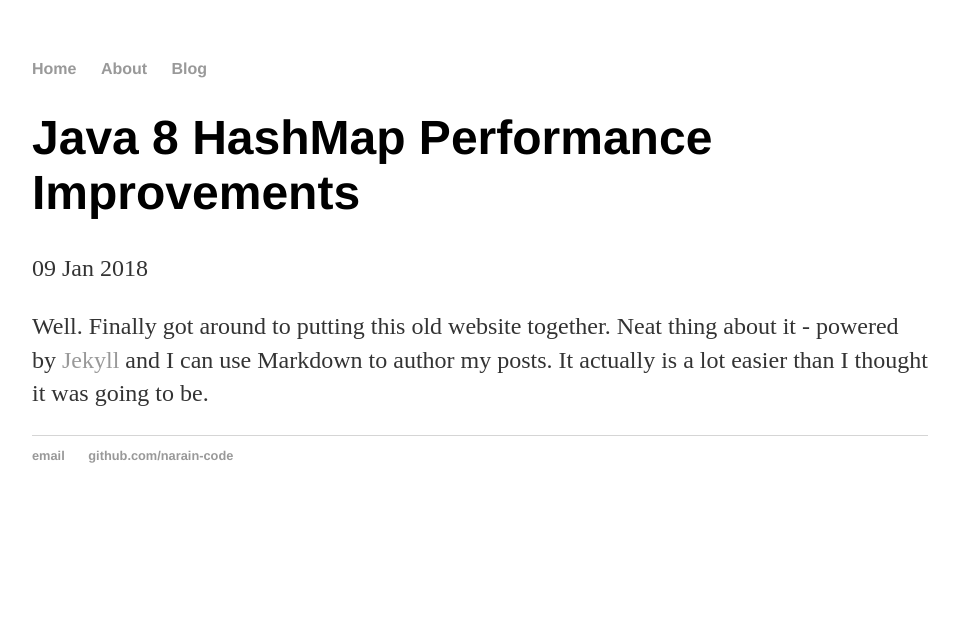
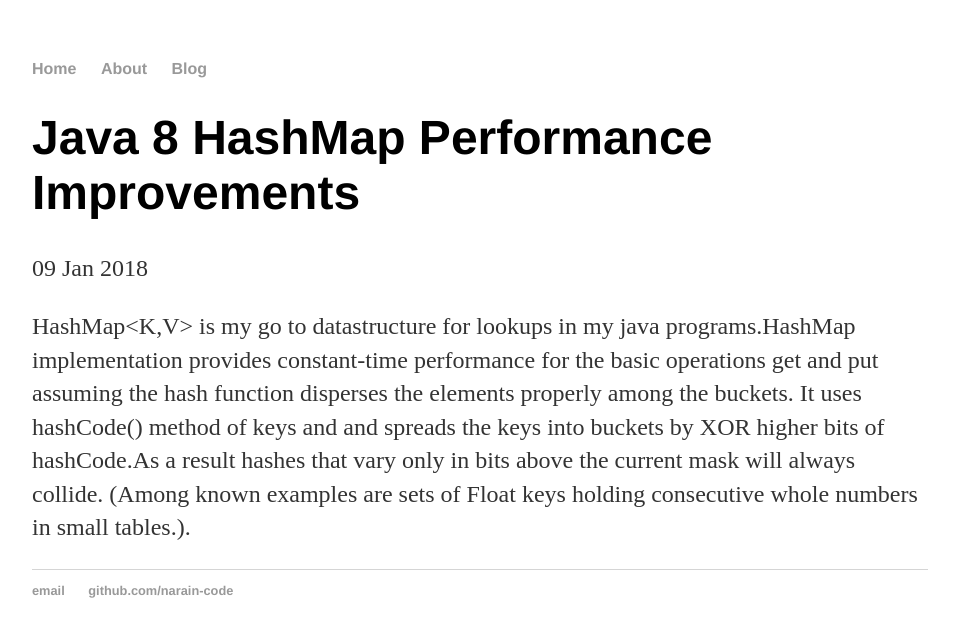
Before and after one commit to narain-code/narain-code.github.io, a Jekyll site: the page built from _posts/2018-01-09-java8-hashmap.md, in a window 1280 px wide. Shown: the top 637 px of the page, without its empty margins (160-1119 px from the left). Built offline with Jekyll 4.4.1, drawn with Linux system fonts in a browser that asks for light colours.

Commit message:
Update 2018-01-09-java8-hashmap.md

```diff
--- a/_posts/2018-01-09-java8-hashmap.md
+++ b/_posts/2018-01-09-java8-hashmap.md
@@ -4,5 +4,4 @@ title: "Java 8 HashMap Performance Improvements"
 date: 2018-01-09
 ---
 
-Well. Finally got around to putting this old website together. Neat thing about it - powered by [Jekyll](http://jekyllrb.com)
-and I can use Markdown to author my posts. It actually is a lot easier than I thought it was going to be.
+ HashMap<K,V> is my go to datastructure for lookups in my java programs.HashMap implementation provides constant-time performance for the basic operations get and put assuming the hash function disperses the elements properly among the buckets. It uses hashCode() method of keys and and spreads the keys into buckets by XOR higher bits of hashCode.As a result hashes that vary only in bits above the current mask will always collide. (Among known examples are sets of Float keys holding consecutive whole numbers in small tables.).
```
